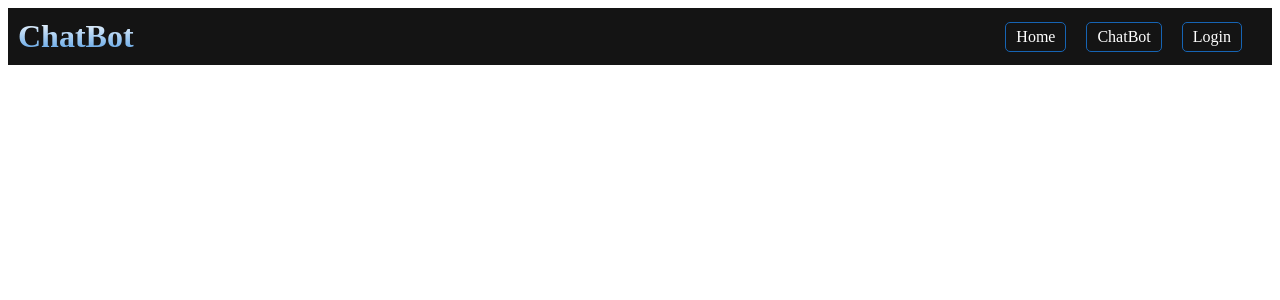
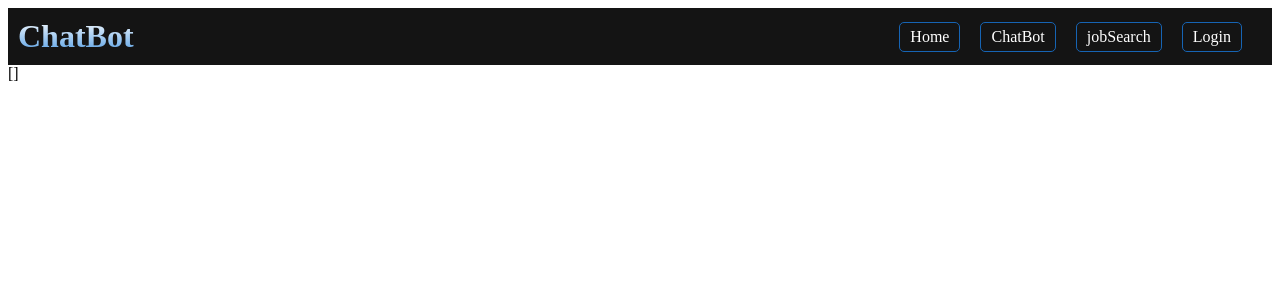
Before and after one commit to taypeoples/ChatTErbot, a Vue app in the folder vue/: page /jobSearch in a window 1280 px wide. Shown: the top 300 px of the page. Built offline with nearby package versions, Linux system fonts and the light colour scheme; no server answers.

Commit message:
fire alarm

```diff
--- a/vue/src/components/JobSearch.vue
+++ b/vue/src/components/JobSearch.vue
@@ -1,12 +1,31 @@
 <template>
-  <div></div>
+  <div>{{jobs}}</div>
 </template>
 
 <script>
 import JobService from '../services/JobService.js'
 export default {
+
+data () {
+    return {
+        jobs: []
+    }
+},
+
 computed: {
-    JobService.jobSearch
+   populateArray(){
+       return this.populateJobsArray();
+   }
+},
+
+methods: {
+    populateJobsArray(){
+        JobService.jobSearch().then((response) => {
+         this.jobs = response.data;
+        })
+       /*  this.jobs.push(JobService.jobSearch); */
+    }
+
 }
 
 
--- a/vue/src/components/TheHeader.vue
+++ b/vue/src/components/TheHeader.vue
@@ -5,6 +5,7 @@
       <div class="router-links">
         <router-link v-bind:to="{ name: 'home' }">Home</router-link>
         <router-link v-bind:to="{ name: 'chatBot' }">ChatBot</router-link>
+        <router-link v-bind:to="{ name: 'jobSearch' }">jobSearch</router-link>
         <router-link v-bind:to="{ name: 'login' }" v-if="$store.state.token == ''">Login</router-link>
         <router-link v-bind:to="{ name: 'logout' }" v-if="$store.state.token != ''">Logout</router-link>
       </div>
--- a/vue/src/router/index.js
+++ b/vue/src/router/index.js
@@ -6,6 +6,7 @@ import Logout from '../views/Logout.vue'
 import Register from '../views/Register.vue'
 import store from '../store/index'
 import ChatBot from "../views/ChatBotView.vue"
+import JobSearch from "../views/JobSearch.vue"
 
 Vue.use(Router)
 
@@ -62,6 +63,14 @@ const router = new Router({
         requiresAuth: false
       }
     },
+    {
+      path: "/jobSearch",
+      name: "jobSearch",
+      component: JobSearch,
+      meta: {
+        requiresAuth: false
+      }
+    },
   ]
 })
 
--- a/vue/src/services/JobService.js
+++ b/vue/src/services/JobService.js
@@ -1,18 +1,17 @@
-import axios from 'axios';
+import axios from "axios";
 
-export default {
-
-    jobSearch(jobTitle, state) {
 const options = {
   method: 'GET',
   url: 'https://jsearch.p.rapidapi.com/search',
-            params: { query: `${jobTitle} in ${state},USA`, page: '1', num_pages: '1' },
+  params: {query: 'Junior developer in Ohio, USA', page: '1', num_pages: '1'},
   headers: {
     'X-RapidAPI-Key': '14fe3c00dfmsh014a33ce133cd06p1d9bc9jsna547623318d1',
     'X-RapidAPI-Host': 'jsearch.p.rapidapi.com'
   }
 };
 
-        return axios.get(options);
-    }
-}
+axios.request(options).then(function (response) {
+	console.log(response.data);
+}).catch(function (error) {
+	console.error(error);
+});
--- /dev/null
+++ b/vue/src/views/JobSearch.vue
@@ -0,0 +1,17 @@
+<template>
+  <div>
+      <job-search/>
+  </div>
+</template>
+
+<script>
+import JobSearch from '../components/JobSearch.vue'
+export default {
+  components: { JobSearch },
+
+}
+</script>
+
+<style>
+
+</style>
```
Lines whose indentation alone changed are shown as unchanged.
